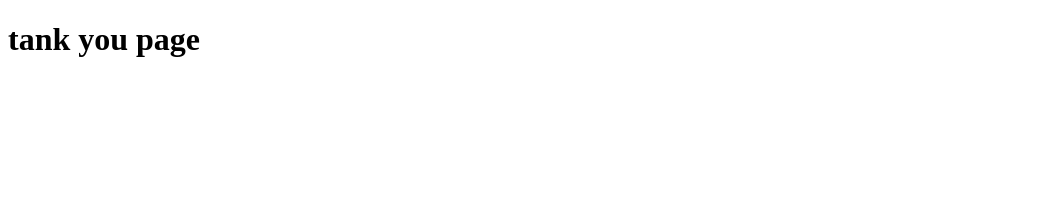
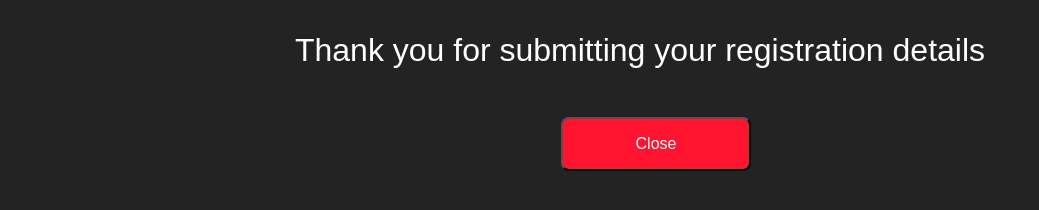
Before and after one commit to FaroukDev/Simplon_farouk-elayache-integration, a plain HTML site: page thankyou.html in a window 1280 px wide. Shown: the whole page, without its empty margins (0-1039 px from the left). Drawn offline with Linux system fonts and the light colour scheme.

Commit message:
adding page thankyou

```diff
--- a/thankyou.css
+++ b/thankyou.css
@@ -0,0 +1,37 @@
+*{
+    padding: 0;
+    margin: 0;
+}
+
+body {
+    font-family: 'DM Sans', sans-serif;
+    background-color:  #232323;
+}
+
+
+.container-thank{
+
+    color: white;
+    width: 90%;
+    margin: 0 auto;
+    padding-top: 2rem;
+    text-align: center;
+
+}
+
+.modal-content p{
+    font-size: 2rem;
+}
+
+button{
+
+    background-color: #FE142F;
+    color: #FFFFFF;
+    border-radius: 0.5rem;
+    padding: 1rem;
+    width: 190px;
+    margin-top: 3rem;
+    margin-left: 2rem;
+    font-family: 'DM Sans', sans-serif;
+    font-size: 1rem;
+}
--- a/thankyou.html
+++ b/thankyou.html
@@ -7,8 +7,18 @@
     <title>Document</title>
 </head>
 <body>
-   <h1>tank you page</h1>
+    <div class="container-thank">
+        <div class="modal-content">
+            <form action="index.html">
+            <p>Thank you for submitting your registration details</p>
+            <div class="button-sub">
+            <a href=""></a>
+              <button type="submit" value="Close" >Close</button>
+            </div>
+        </form>
+          </div>
+        </div>
+      <script src="./script.js"></script>
 </body>
 
-</script>
 </html>
```
Also changed, not shown: index.html (+1 -1 lines).
